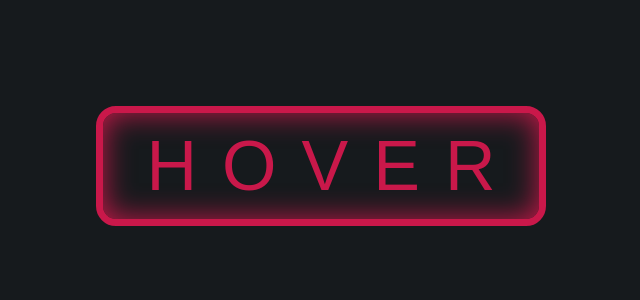
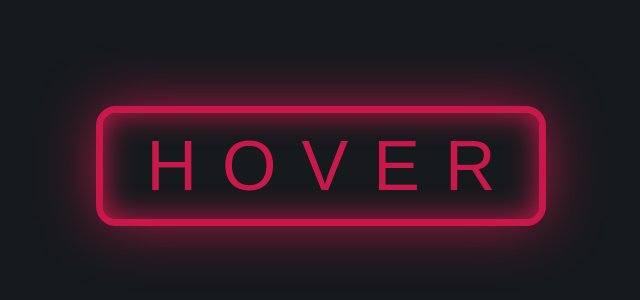
Before and after one commit to abubakar83/glowingButton, a plain HTML site: page index.html in a window 1280 px wide. Shown: the part 234-534 px from the top of the page, without its empty margins (319-959 px from the left). Drawn offline with Linux system fonts and the light colour scheme; a web font is replaced by a local one.

Commit message:
styling .glowing-btn::before

```diff
--- a/style.css
+++ b/style.css
@@ -30,3 +30,12 @@ html {
     cursor: pointer;
     position: relative;
 }
+.glowing-btn::before {
+    content: "";
+    width: 100%;
+    height: 100%;
+    position: absolute;
+    top: 0;
+    left: 0;
+    box-shadow: 0 0 6rem rgb(201, 24, 74);
+}
```
